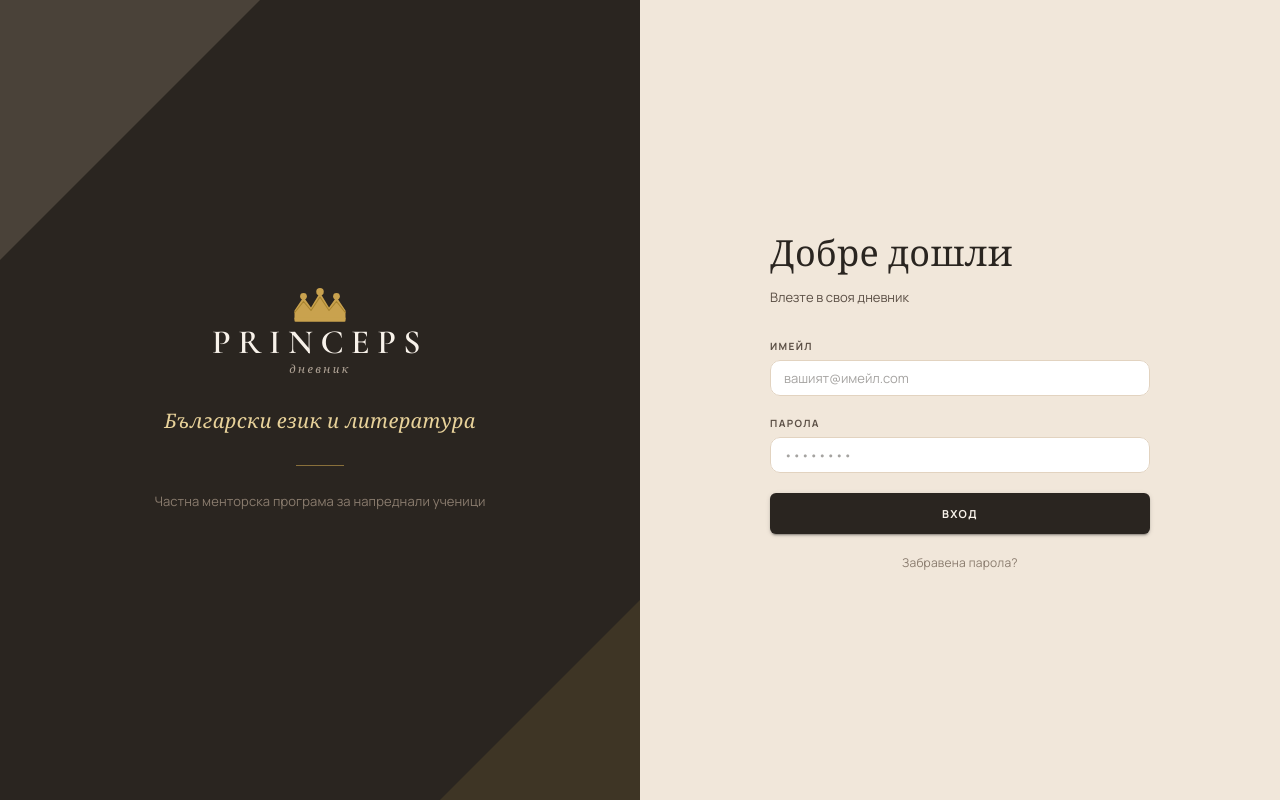
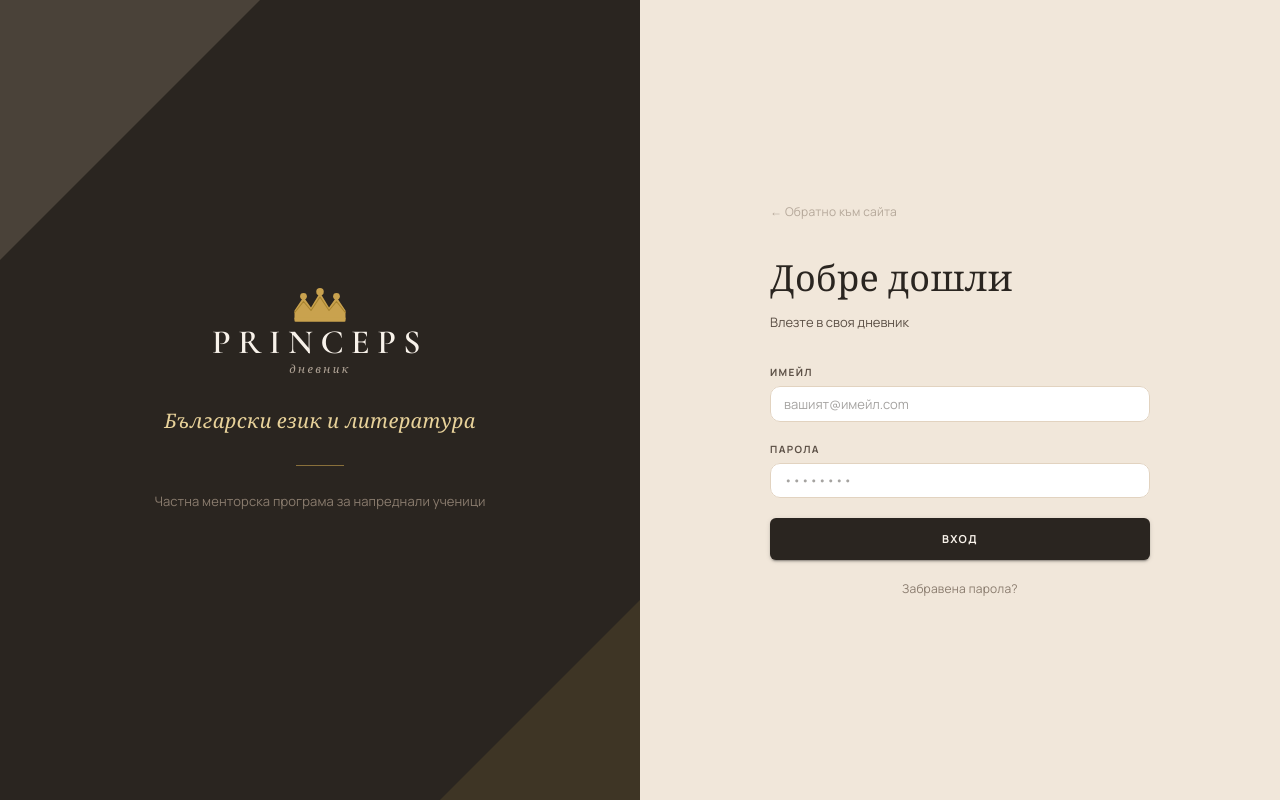
Before and after one commit to KaloyanSoftware/Gradebook, a React (Vite) app in the folder gradebook-frontend/: page /login in a window 1280 px wide. Built offline with nearby package versions, Linux system fonts and the light colour scheme; no server answers.

Commit message:
Add back-to-landing link on login page

```diff
--- a/gradebook-frontend/src/pages/LoginPage.module.scss
+++ b/gradebook-frontend/src/pages/LoginPage.module.scss
@@ -161,6 +161,22 @@
   }
 }
 
+.backLink {
+  display: inline-flex;
+  align-items: center;
+  gap: 5px;
+  font-size: 12px;
+  color: $color-text-faint;
+  text-decoration: none;
+  letter-spacing: 0.02em;
+  margin-bottom: 32px;
+  transition: color 0.15s;
+
+  &:hover {
+    color: $color-text-secondary;
+  }
+}
+
 .forgotLink {
   text-align: center;
   font-size: 12px;
--- a/gradebook-frontend/src/pages/LoginPage.tsx
+++ b/gradebook-frontend/src/pages/LoginPage.tsx
@@ -1,5 +1,6 @@
 import { useState } from 'react'
 import { Link, useNavigate } from 'react-router-dom'
+
 import { Alert, Button, TextField } from '@mui/material'
 import { supabase } from '../lib/supabaseClient'
 import { PrincepsLogo } from '@/components/PrincepsLogo/PrincepsLogo'
@@ -57,6 +58,9 @@ export function LoginPage() {
       {/* Right — form panel */}
       <div className={styles.formPanel}>
         <div className={styles.formCard}>
+          <Link to="/" className={styles.backLink}>
+            ← Обратно към сайта
+          </Link>
           <h1 className={styles.formTitle}>Добре дошли</h1>
           <p className={styles.formSub}>Влезте в своя дневник</p>
 
```
